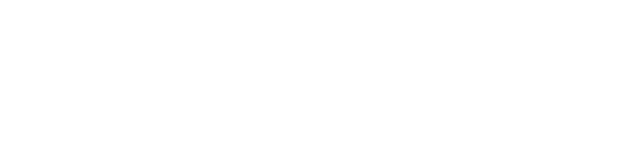
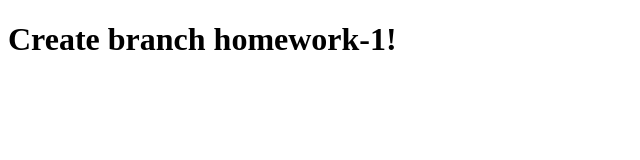
Before and after one commit to annushka-sh/otis_css, a plain HTML site: page index.html in a window 1280 px wide. Shown: the whole page, without its empty margins (0-640 px from the left). Drawn offline with Linux system fonts and the light colour scheme.

Commit message:
Создание ветки

```diff
--- a/index.html
+++ b/index.html
@@ -7,6 +7,6 @@
     <title>Document</title>
 </head>
 <body>
-
+    <h1>Create branch <b>homework-1</b>!</h1>
 </body>
 </html>
```
